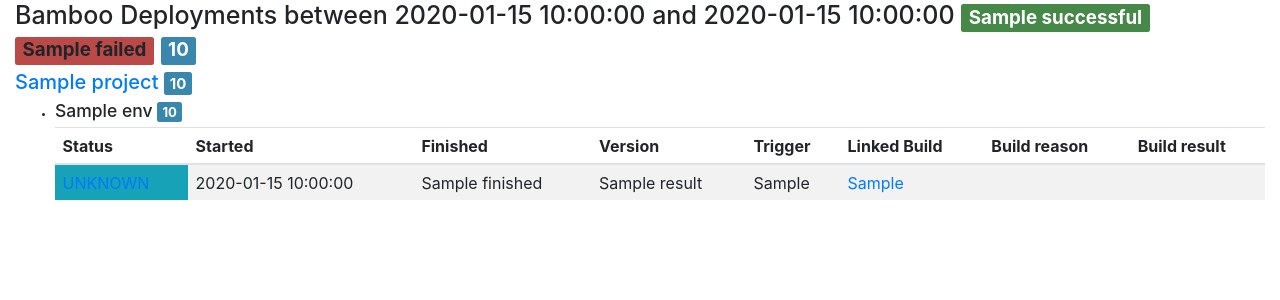
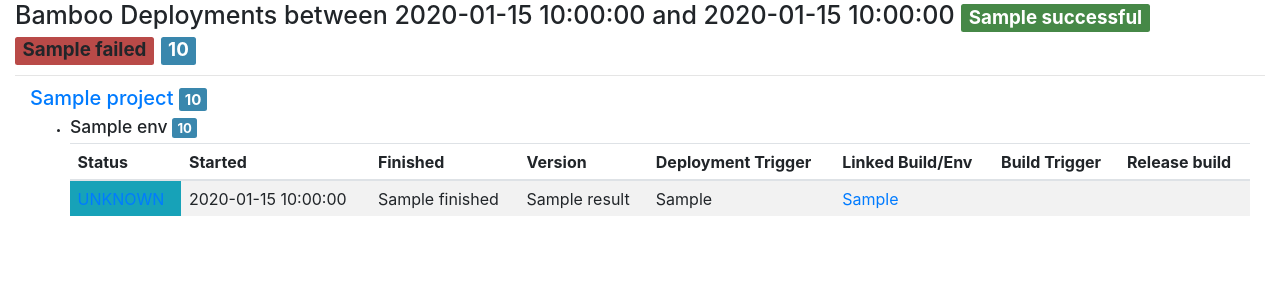
Before and after one commit to cattz/damster, a Python web app: template damster/templates/bamboo_deployments_report.html in a window 1280 px wide, after a click that opens the changed part. Shown: the top 300 px of the page. Run offline with Jinja, Linux system fonts and the light colour scheme; the template is opened without the code that fills it: most values are stand-ins (such as "Sample title", 1, 10 or a date in 2020); some libraries are stand-ins or nearby versions.

Commit message:
Rewording the table headers

```diff
--- a/damster/templates/bamboo_deployments_report.html
+++ b/damster/templates/bamboo_deployments_report.html
@@ -7,6 +7,8 @@
                 <span class="badge badge-error">{{ summary.failed }}</span>
                 <span class="badge badge-info">{{ summary.in_progress }}</span>
         </h1>
+<hr>
+        <div class="container-fluid">
             {% for project in deployments %}
             <div class="panel-group" id="prj-{{ project.prj_id}}">
                 <div class="panel panel-default">
@@ -48,10 +50,10 @@
                                                     <th>Started</th>
                                                     <th>Finished</th>
                                                     <th>Version</th>
-                                                    <th>Trigger</th>
-                                                    <th>Linked Build</th>
-                                                    <th>Build reason</th>
-                                                    <th>Build result</th>
+                                                    <th>Deployment Trigger</th>
+                                                    <th>Linked Build/Env</th>
+                                                    <th>Build Trigger</th>
+                                                    <th>Release build</th>
                                                 </tr>
                                             </thead>
                                             <tbody class="">
@@ -64,7 +66,7 @@
                                                     {% else %}
                                                         <td class="btn-info">
                                                     {% endif %}
-                                                    <a href="{{ summary.bamboo_url }}/deploy/viewDeploymentResult.action?deploymentResultId={{ result.id }}">
+                                                    <a href="{{ summary.bamboo_url }}/deploy/viewDeploymentResult.action?deploymentResultId={{ result.id }}" target="_blank">
                                                         {{ result.state }}</a>
                                                     </td>
                                                     <td>{{ result.started }}</td>
@@ -95,5 +97,6 @@
                 </div>
             </div>
             {% endfor %}
+        </div>
 
 {% endblock %}
```
